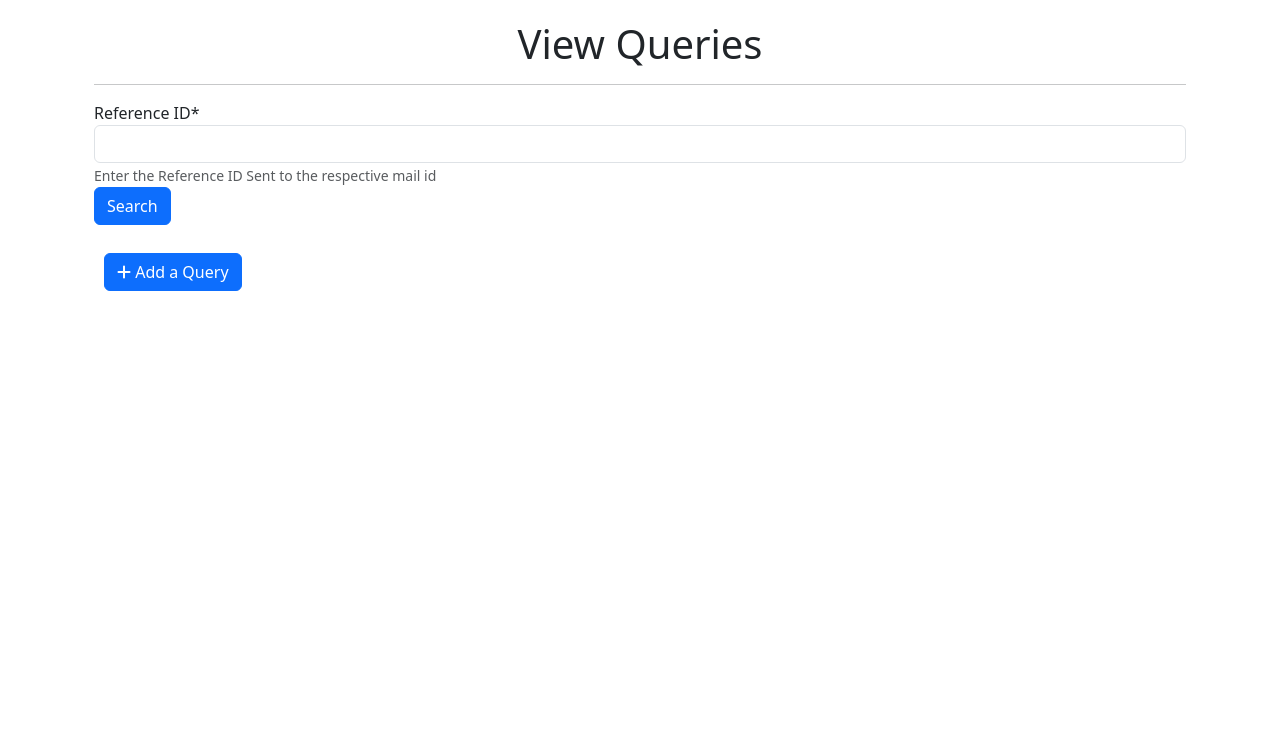
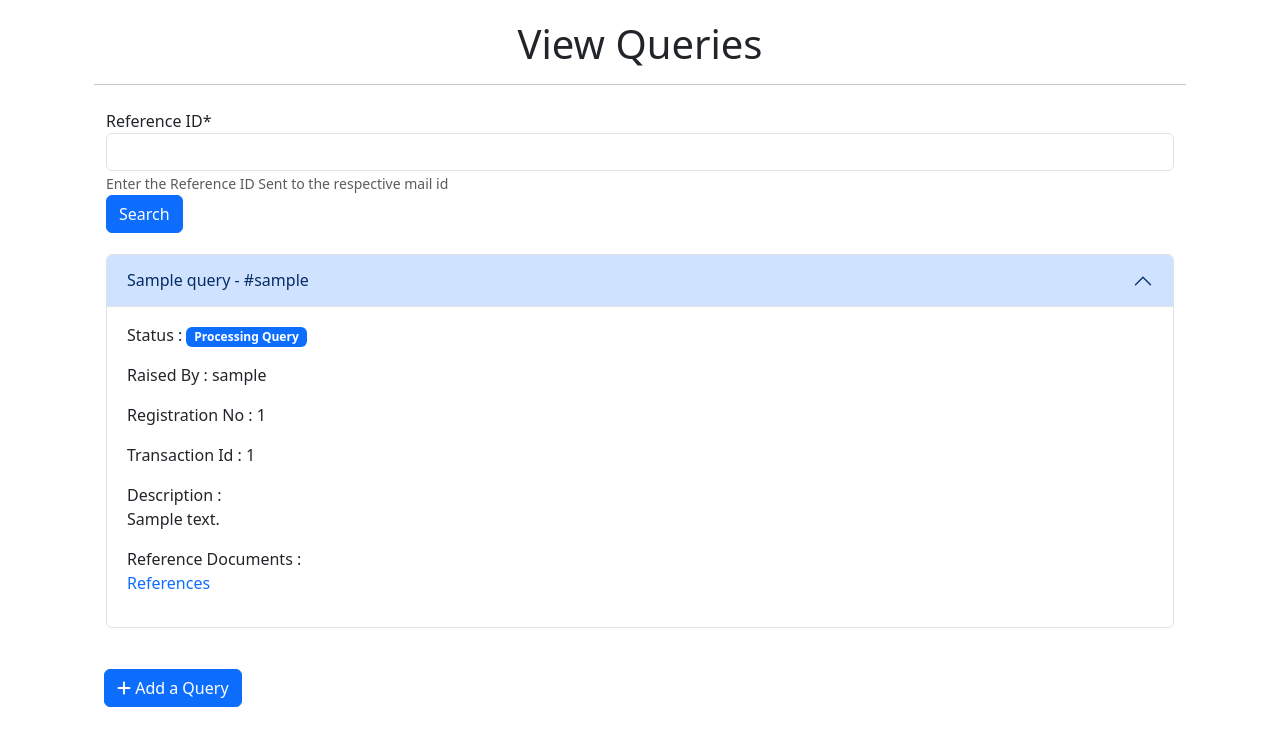
Before and after one commit to Vibrance-Technical/Vibrance-Query-Resolver, a Django app: template services/templates/services/home.html in a window 1280 px wide. Shown: the part 56-800 px from the top of the page. Run offline with Django 4.2, Linux system fonts and the light colour scheme; the template is opened without the code that fills it: values that come from a table or form of the project are taken from there, others are empty; tables that the repository leaves empty hold one stand-in row (values such as "Sample post"); parts of the project's set-up code (start-up, migrations or seed data) failed here and were passed over; some libraries are stand-ins or nearby versions.

Commit message:
View Query

```diff
--- a/services/models.py
+++ b/services/models.py
@@ -18,7 +18,7 @@
     slug = models.SlugField(blank = True)
     def save(self,*args,**kwargs):
         if not self.slug:
-            self.slug = shortuuid.ShortUUID()
+            self.slug = shortuuid.ShortUUID().random(length=10)
         super(Query, self).save(*args,**kwargs)
     def __str__(self):
         return self.title+"-"+self.user_name+"-"+self.slug
--- a/services/templates/services/create_query.html
+++ b/services/templates/services/create_query.html
@@ -5,6 +5,7 @@
     <h1 class = "text-center">Raise Query</h1>
     <hr/>
     <form method = "POST" enctype="multipart/form-data">
+
         {% csrf_token %}
         {{form.media}}
         {{form|crispy}}
--- a/services/templates/services/home.html
+++ b/services/templates/services/home.html
@@ -4,14 +4,54 @@
 <div class = "container">
     <h1 class = "text-center">View Queries</h1>
     <hr/>
+    <div class = "container py-2" style = "margin-bottom:5px;">
         <form method = "GET">
             {{search_form|crispy}}
             <div class = "d-inline-block">
                 <button type = "submit" class = "btn btn-primary">Search</button>
             </div>
         </form>
+    </div>
+    <div class = "container py-2" style = "margin-bottom:5px;">
+    {% if Queries %}
+        {% for query in Queries.all %}
+            <div class="accordion" id="accordionPanelsStayOpenExample">
+                <div class="accordion-item">
+                <h2 class="accordion-header" id="panelsStayOpen-headingOne">
+
+                    <button class="accordion-button" type="button" data-bs-toggle="collapse" data-bs-target="#panelsStayOpen-collapseOne" aria-expanded="true" aria-controls="panelsStayOpen-collapseOne">
+                        {{query.title}} - #{{query.slug}}
+                    </button>
+                </h2>
+                <div id="panelsStayOpen-collapseOne" class="accordion-collapse collapse show" aria-labelledby="panelsStayOpen-headingOne">
+                    <div class="accordion-body">
+                        <p>Status :
+                        {% if query.status == "Processing Query" %}
+                             <span class="badge bg-primary">Processing Query</span>
+                        {% elif query.status == "Approved" %}
+                             <span class="badge bg-success">Approved Query</span>
+                        {% elif query.status == "Rejected" %}
+                             <span class="badge bg-danger">Rejected Query</span>
+                        {% endif %}</p>
+                        <p>Raised By : {{query.user_name}} </p>
+                        <p>Registration No : {{query.registration_id}}</p>
+                        <p>Transaction Id : {{query.transaction_id}}</p>
+                        Description :
+                            <p class = "justify-content-center">{{query.description | safe}}</p>
+                        Reference Documents :
+                        <p><a href = "{{query.screenshot.url}}" style = "text-decoration:none;">References</a></p>
+                    </div>
+                </div>
+                </div>
+            </div>
+        {% endfor %}
+        {% else %}
+        No records
+        {% endif %}
+    </div>
     <div class = "d-inline-block py-2" style = "margin-top:20px;margin-bottom:10px;">
         <a href = "{% url 'create_query' %}" class = "btn btn-primary" data-bss-hover-animate="pulse" style = "margin-bottom:10px;margin-left:10px;"><i class="fa-solid fa-plus"></i> Add a Query</a>
     </div>
+
 </div>
 {% endblock %}
--- a/services/views.py
+++ b/services/views.py
@@ -6,7 +6,9 @@
     search_reference = SearchReferenceForm(request.GET)
     queries = None
     if search_reference.is_valid():
-        queries = Query.objects.filter(slug = search_reference)
+        search_term = str(request.GET.get("slug"))
+        print(search_term)
+        queries = Query.objects.filter(slug = search_term)
     return render(request,"services/home.html",{"Queries":queries,"search_form":SearchReferenceForm()})
 
 def create_query(request):
```
Also changed, not shown: services/tasks.py (added). Lines whose indentation alone changed are shown as unchanged.
